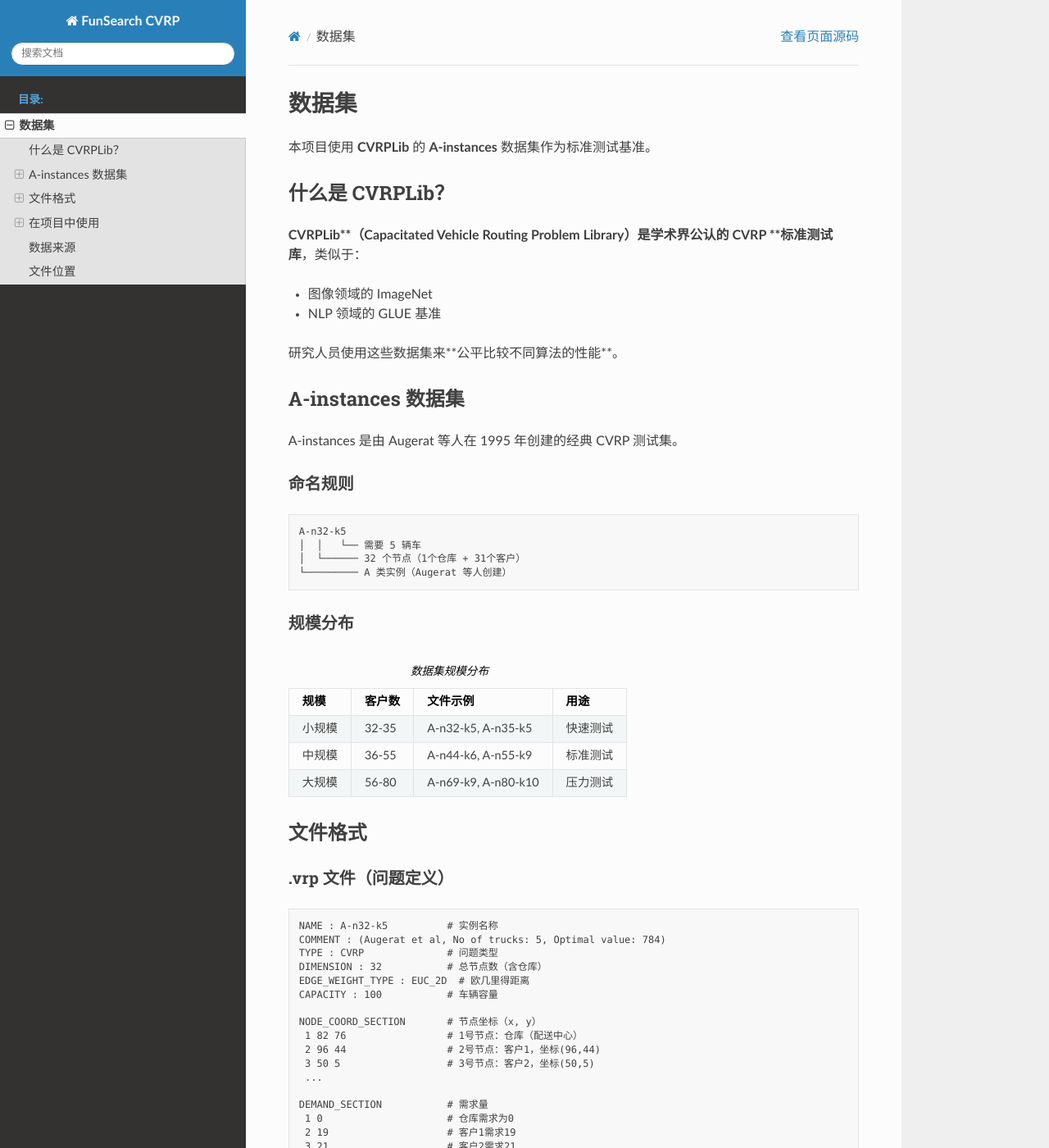
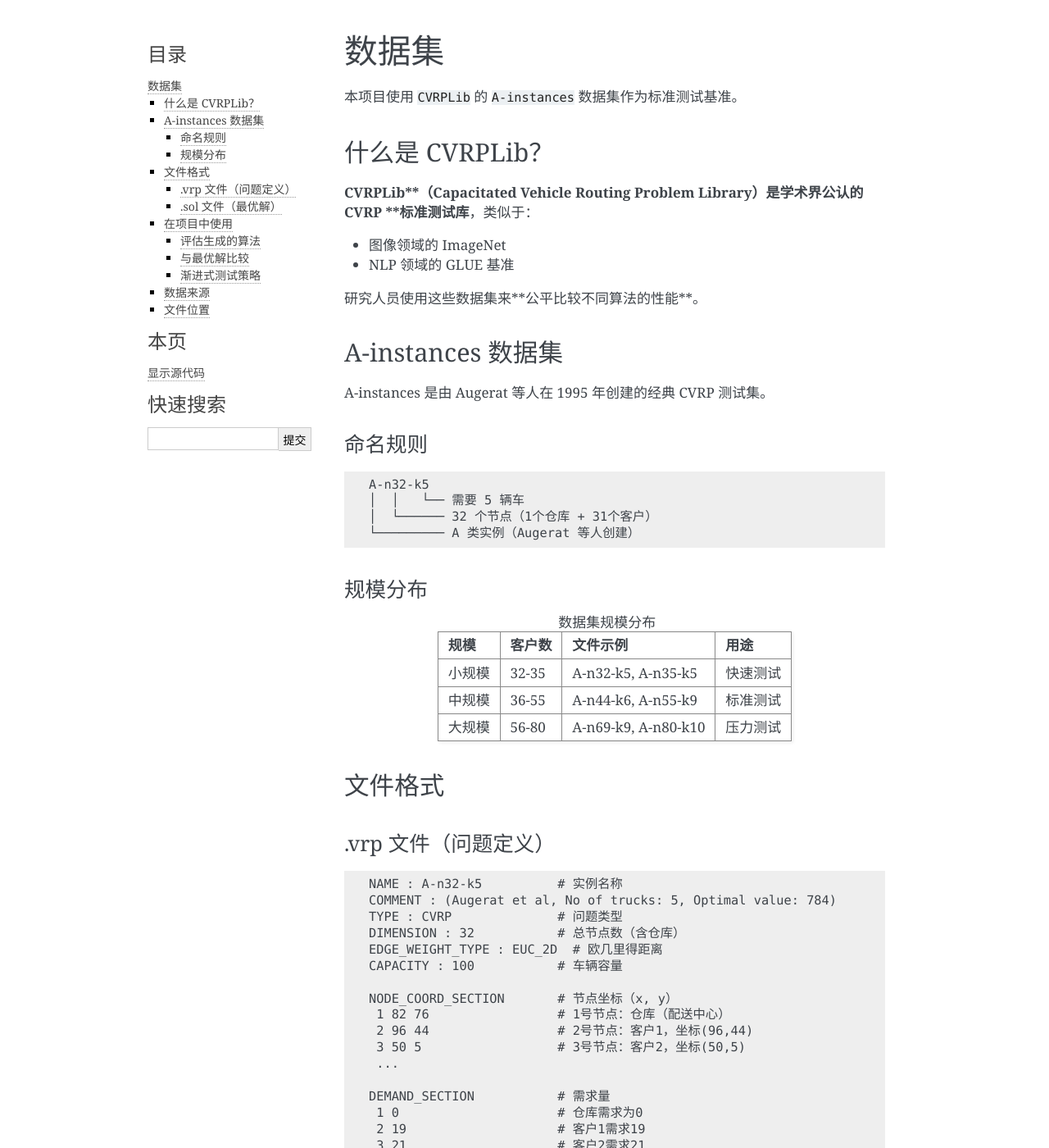
Before and after one commit to laiyk5/funsearch_cvrp, a Sphinx documentation site: the page built from docs/dev/source/data.rst, in a window 1280 px wide and 1400 px high. Shown: the whole window at 82% size. Built offline with Sphinx 7.4.7, drawn with Linux system fonts in a browser that asks for light colours; some of the changed text lies outside the part shown.

Commit message:
Fix Sphinx documentation warnings and theme
- Switch to alabaster theme (built-in)

- Fix title underline length

- Fix inline strong formatting

```diff
--- a/docs/dev/source/conf.py
+++ b/docs/dev/source/conf.py
@@ -20,7 +20,7 @@
 exclude_patterns = []
 
 # -- Options for HTML output -------------------------------------------------
-html_theme = 'sphinx_rtd_theme'
+html_theme = 'alabaster'
 html_static_path = ['_static']
 
 # -- Language settings -------------------------------------------------------
--- a/docs/dev/source/data.rst
+++ b/docs/dev/source/data.rst
@@ -1,7 +1,7 @@
 数据集
 =====
 
-本项目使用 **CVRPLib** 的 **A-instances** 数据集作为标准测试基准。
+本项目使用 ``CVRPLib`` 的 ``A-instances`` 数据集作为标准测试基准。
 
 什么是 CVRPLib？
 ---------------
@@ -79,7 +79,7 @@
     ...
 
 .sol 文件（最优解）
-^^^^^^^^^^^^^^^^^^
+^^^^^^^^^^^^^^^^^^^
 
 .. code-block:: text
 
```
